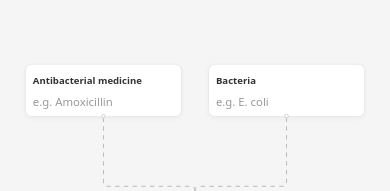
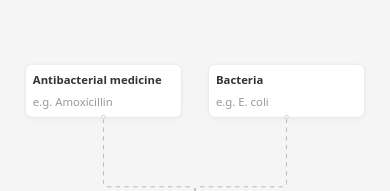
Before and after one commit to Msuf123/front, a React (Vite) app: page / in a window 390 px wide. Shown: the part 254-445 px from the top of the page. Built offline with nearby package versions, Linux system fonts and the light colour scheme.

Commit message:
Edited font-size v2

```diff
--- a/src/SubComponents/Home/SuComponent/HomeCard/homeCard.css
+++ b/src/SubComponents/Home/SuComponent/HomeCard/homeCard.css
@@ -102,11 +102,11 @@
   }
 
   .home-label {
-    font-size: 11px;
+    font-size: 13px;
   }
 
   .home-input,
   .home-textarea {
-    font-size: 13px;
+    font-size: 14px;
   }
 }
```
